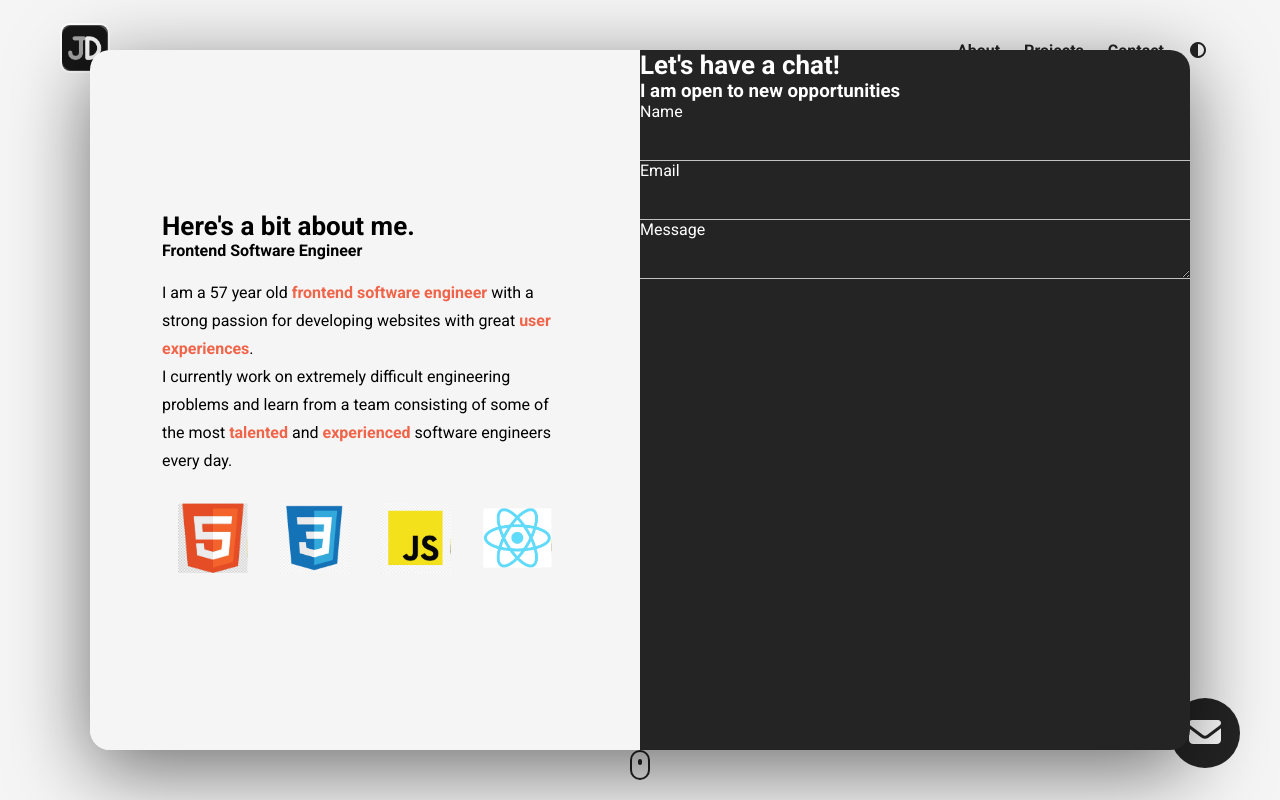
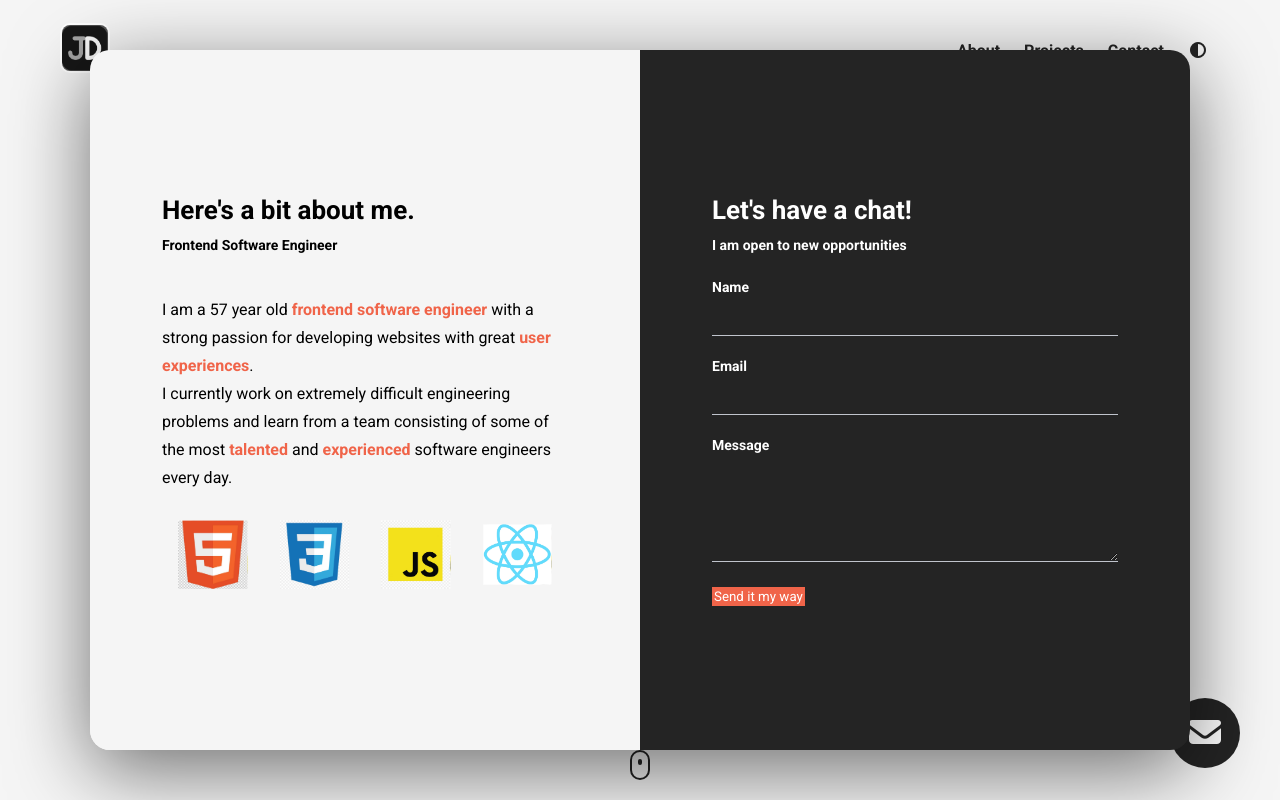
Before and after one commit to janetdungan-maker/Eportfolio, a plain HTML site: page index.html in a window 1280 px wide. Shown: the top 800 px of the page. Drawn offline with Linux system fonts and the light colour scheme.

Commit message:
update modal

```diff
--- a/index.html
+++ b/index.html
@@ -52,6 +52,7 @@
       </li>
      </ul>
    </nav>
+
    <header class="header">
     <div class="header__content">
       <h1 class="title">Hey</h1>
@@ -78,14 +79,16 @@
       <a href="#projects" class="scroll">
         <div class="scroll__icon click"></div>
       </a>
+      <!--MODAL-->
       <div class="modal">
-        <div class="modal__half modal__about">
+        <div class="modal__half modal__about"><!--MODAL ABOUT-->
           <h3 class="modal__title modal__title--about">Here's a bit about me.</h3>
           <h4 class="modal__sub-title modal__sub-title--about">Frontend Software Engineer</h4><br>
           </p>
           <p class="modal__para">I am a 57 year old <b class="orange">frontend software engineer </b>with a strong passion for developing websites with great <b class="orange">user experiences</b>.<br>
           I currently work on extremely difficult engineering problems and learn from a team consisting of some of the most <b class=orange>talented</b> and <b class="orange">experienced</b> software engineers every day.
         </p>
+
         <div class="modal__languages">
           <figure class="modal__language">
           <img class="modal__language--img" src="./assets/html5-original.jpg" alt="">
@@ -109,7 +112,7 @@
         </div>
         </div> <!--end modal about-->
 
-        <div class="modal__half modal__contact">
+        <div class="modal__half modal__contact"><!--MODAL CONTACT-->
           <h3 class="modal__title modal__title--contact">
             Let's have a chat!
           </h3>
@@ -117,7 +120,7 @@
             I am open to new opportunities
           </h3>
 
-          <form -id="contact__form" action="">
+          <form id="contact__form" action="">
             <div class="form__item">
               <label class="form__item--label">Name </label>
               <input class="input" name="user_name" type="text" required></input>
@@ -131,8 +134,12 @@
             <div class="form__item">
               <label class="form__item--label">Message </label>
               <textarea class="input" name="message" type="text" required></textarea>
+
+
             </div>
-
+              <button id="contact__submit" class="form__submit">
+                Send it my way
+              </button>
           </form>
         </div> <!--end of modal contact-->
       </div> <!--end of modal sliding doors-->
--- a/style.css
+++ b/style.css
@@ -35,14 +35,27 @@ section {
 input, textarea {
   width: 100%;
   background-color: #242424;
-  color: white;
+  color: #fff;
   outline: none;
-  border: 1px solid #c0c4c0;
+  border: 1px solid #c0c4cc;
   border-top: none;
   border-left: none;
   border-right: none;
   height: 40px;
 }
+
+textarea {
+  resize: vertical;
+  height: 100px;
+  margin-top: 8px;
+}
+
+label {
+  font-size: 14px;
+  font-weight: bold;
+  margin-bottom: auto;
+}
+
 .container {
   padding: 50px 0;
   width: 100%;
@@ -230,6 +243,10 @@ MODAL
 }
 .modal__half {
   width: 50%;
+  padding: 40px 72px;
+  display: flex;
+  flex-direction: column;
+  justify-content: center;
 }
 .modal__about {
   background-color: rgb(245, 245, 245, 245);
@@ -278,18 +295,32 @@ MODAL
 .modal__contact {
   background-color: #242424;
   color: white;
+  padding: 40px 72px;
+  display: flex;
+  flex-direction: column;
+  justify-content: center;
 }
 .modal__title {
   font-size: 26px;
 }
 
 .modal__sub-title {
-  margi: 12px 0 24px 0;
+  margin: 12px 0 24px 0;
+  font-size: 14px;
 }
 .modal__para {
   margin-bottom: 12px;
   line-height: 1.75;
 }
+.form__item {
+  margin-bottom: 20px;
+}
+.form__submit {
+  background-color: #f06449;
+  border: 2px solid #f06449;
+  color: white;
+}
+
 
 
 /*
```
